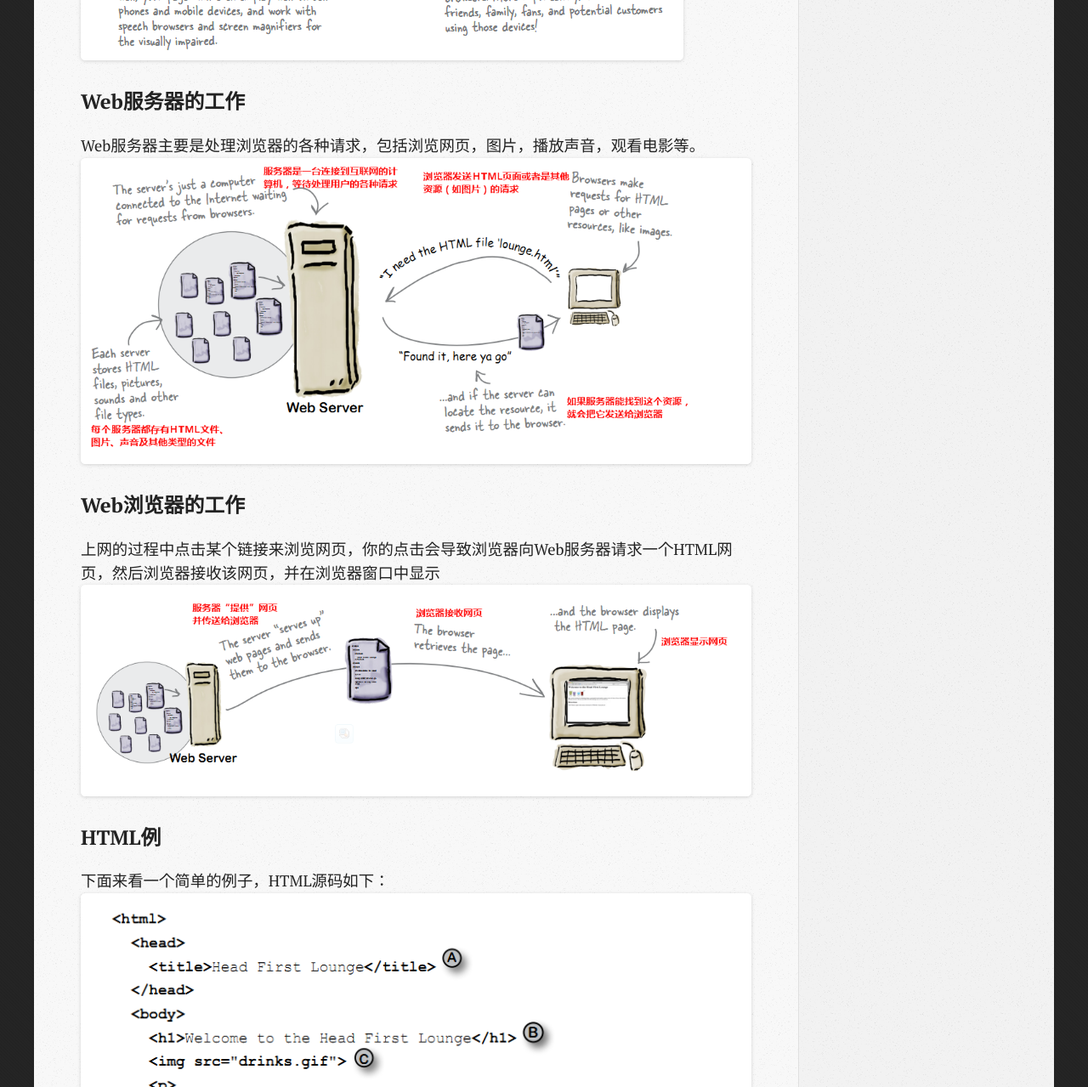
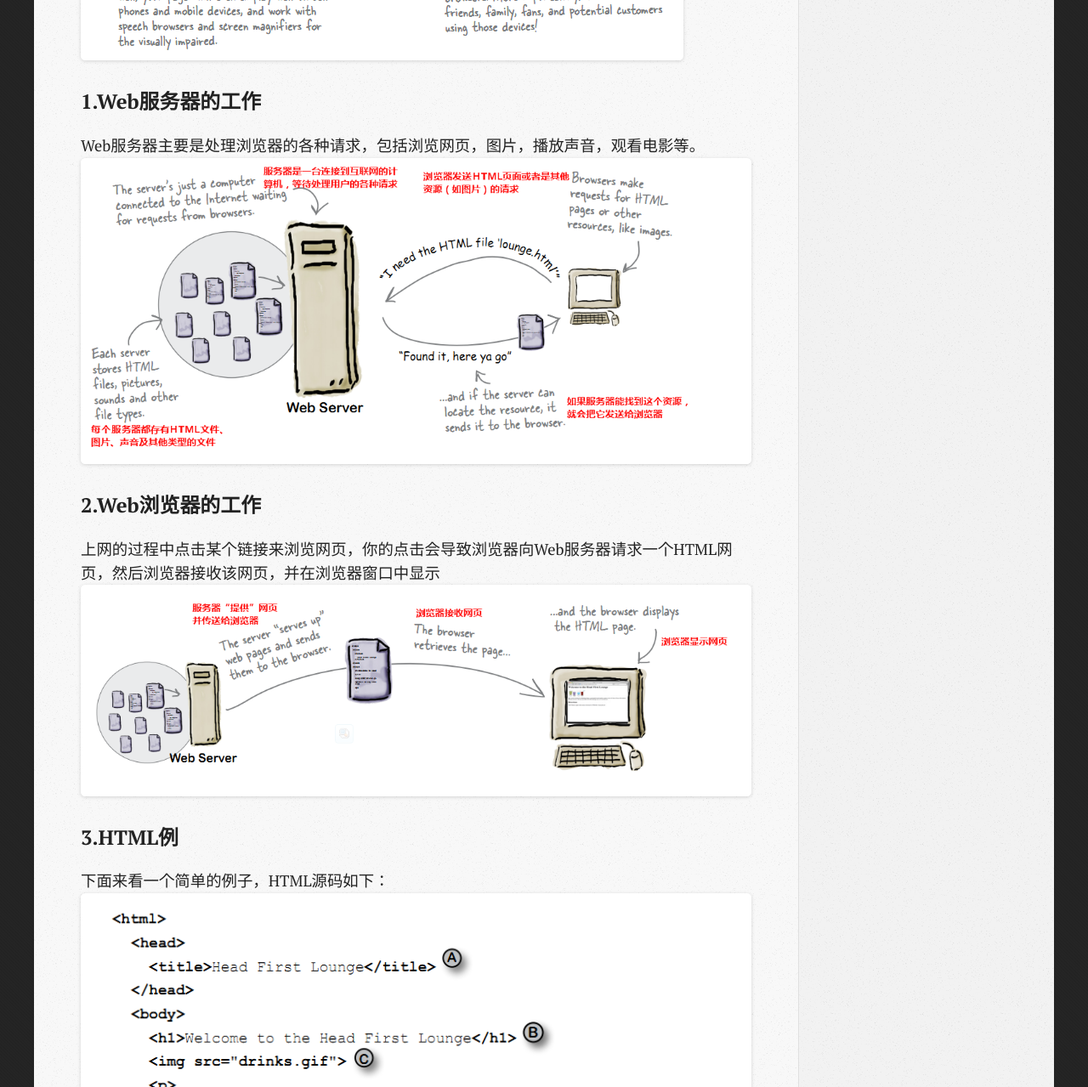
Before and after one commit to xiongxiaoxx/xiongxiaoxx.github.io, a plain HTML site: page author/xiong-xiao.html in a window 1280 px wide. Shown: the part 1141-2420 px from the top of the page at 85% size. Drawn offline with Linux system fonts and the light colour scheme; a script that the page names is missing.

Commit message:
add list

```diff
--- a/author/xiong-xiao.html
+++ b/author/xiong-xiao.html
@@ -64,16 +64,16 @@
 </blockquote>
 <p><code>HyperText Markup Language(超文本标记语言)</code>，简写为HTML。让我们先从宏观的角度看看HTML以及Web的工作原理
 <img alt="1" src="/images/html-1-1.png" /></p>
-<h3>Web服务器的工作</h3>
+<h3>1.Web服务器的工作</h3>
 <p>Web服务器主要是处理浏览器的各种请求，包括浏览网页，图片，播放声音，观看电影等。
 <img alt="2" src="/images/html-1-2.png" /></p>
-<h3>Web浏览器的工作</h3>
+<h3>2.Web浏览器的工作</h3>
 <p>上网的过程中点击某个链接来浏览网页，你的点击会导致浏览器向Web服务器请求一个HTML网页，然后浏览器接收该网页，并在浏览器窗口中显示
 <img alt="3" src="/images/html-1-3.png" /></p>
-<h3>HTML例</h3>
+<h3>3.HTML例</h3>
 <p>下面来看一个简单的例子，HTML源码如下：
 <img alt="4" src="/images/html-1-4.png" /></p>
-<h3>浏览器创建了什么</h3>
+<h3>4.浏览器创建了什么</h3>
 <p>当浏览器“阅读”HTML时，它会解析文本中所有的 <em>标签</em>，标签使用尖括号括起来的字母或者单词，例如<code>&lt;head&gt;</code>,<code>&lt;p&gt;</code>,<code>&lt;h1&gt;</code> 等等。标签告诉了浏览器文本的结构和意义。我们能通过HTML中的标签告诉浏览器哪些文本是<strong>标题</strong>，哪些文本是<strong>段乱</strong>，哪些需要<strong>强调</strong>，哪里需要放置<strong>图片</strong>。让我们来看看浏览器是怎么解析刚刚例子中的标签的
 <img alt="5" src="/images/html-1-5.png" /></p></div>
   <footer>
```
Also changed, not shown: blog/2014/05/08/learn_html_1/index.html (+4 -4 lines), category/html.html (+4 -4 lines), index.html (+4 -4 lines), tag/css.html (+4 -4 lines), tag/html.html (+4 -4 lines).
